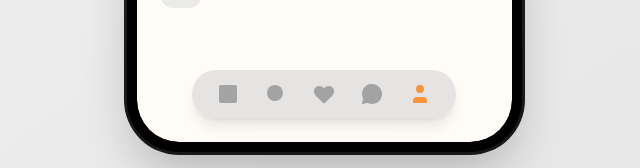
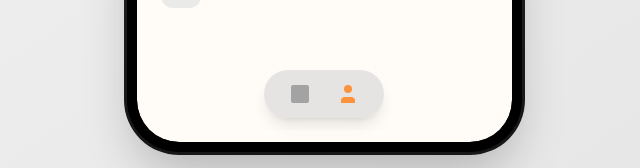
Before and after one commit to link2004/youlet-design-mock, a React (Vite) app: page / in a window 1280 px wide. Shown: the part 715-883 px from the top of the page, without its empty margins (316-956 px from the left). Built offline with nearby package versions, Linux system fonts and the light colour scheme.

Commit message:
refactor: Simplify to 2 pages (cards and profile)

```diff
--- a/App.tsx
+++ b/App.tsx
@@ -1,21 +1,18 @@
 import React, { useState } from 'react';
 import IPhoneMockup from './components/IPhoneMockup';
 import PhoneScreen from './components/PhoneScreen';
-import HeartScreen from './components/HeartScreen';
 import FeedScreen from './components/FeedScreen';
 
-export type PageType = 'feed' | 'explorer' | 'heart' | 'chat' | 'account';
+export type PageType = 'cards' | 'profile';
 
 const App: React.FC = () => {
-  const [currentPage, setCurrentPage] = useState<PageType>('account');
+  const [currentPage, setCurrentPage] = useState<PageType>('profile');
 
   const renderScreen = () => {
     switch (currentPage) {
-      case 'feed':
+      case 'cards':
         return <FeedScreen currentPage={currentPage} onNavigate={setCurrentPage} />;
-      case 'heart':
-        return <HeartScreen currentPage={currentPage} onNavigate={setCurrentPage} />;
-      case 'account':
+      case 'profile':
       default:
         return <PhoneScreen currentPage={currentPage} onNavigate={setCurrentPage} />;
     }
--- a/components/BottomNav.tsx
+++ b/components/BottomNav.tsx
@@ -1,5 +1,5 @@
 import React from 'react';
-import { Layout, Search, Heart, MessageCircle, User } from 'lucide-react';
+import { Layout, User } from 'lucide-react';
 import { PageType } from '../App';
 
 interface BottomNavProps {
@@ -8,11 +8,8 @@ interface BottomNavProps {
 }
 
 const NAV_ITEMS: { icon: typeof Layout; label: string; page: PageType }[] = [
-  { icon: Layout, label: "Feed", page: 'feed' },
-  { icon: Search, label: "Explorer", page: 'explorer' },
-  { icon: Heart, label: "Likes", page: 'heart' },
-  { icon: MessageCircle, label: "Chat", page: 'chat' },
-  { icon: User, label: "Account", page: 'account' },
+  { icon: Layout, label: "Cards", page: 'cards' },
+  { icon: User, label: "Profile", page: 'profile' },
 ];
 
 const BottomNav: React.FC<BottomNavProps> = ({ currentPage, onNavigate }) => {
```
